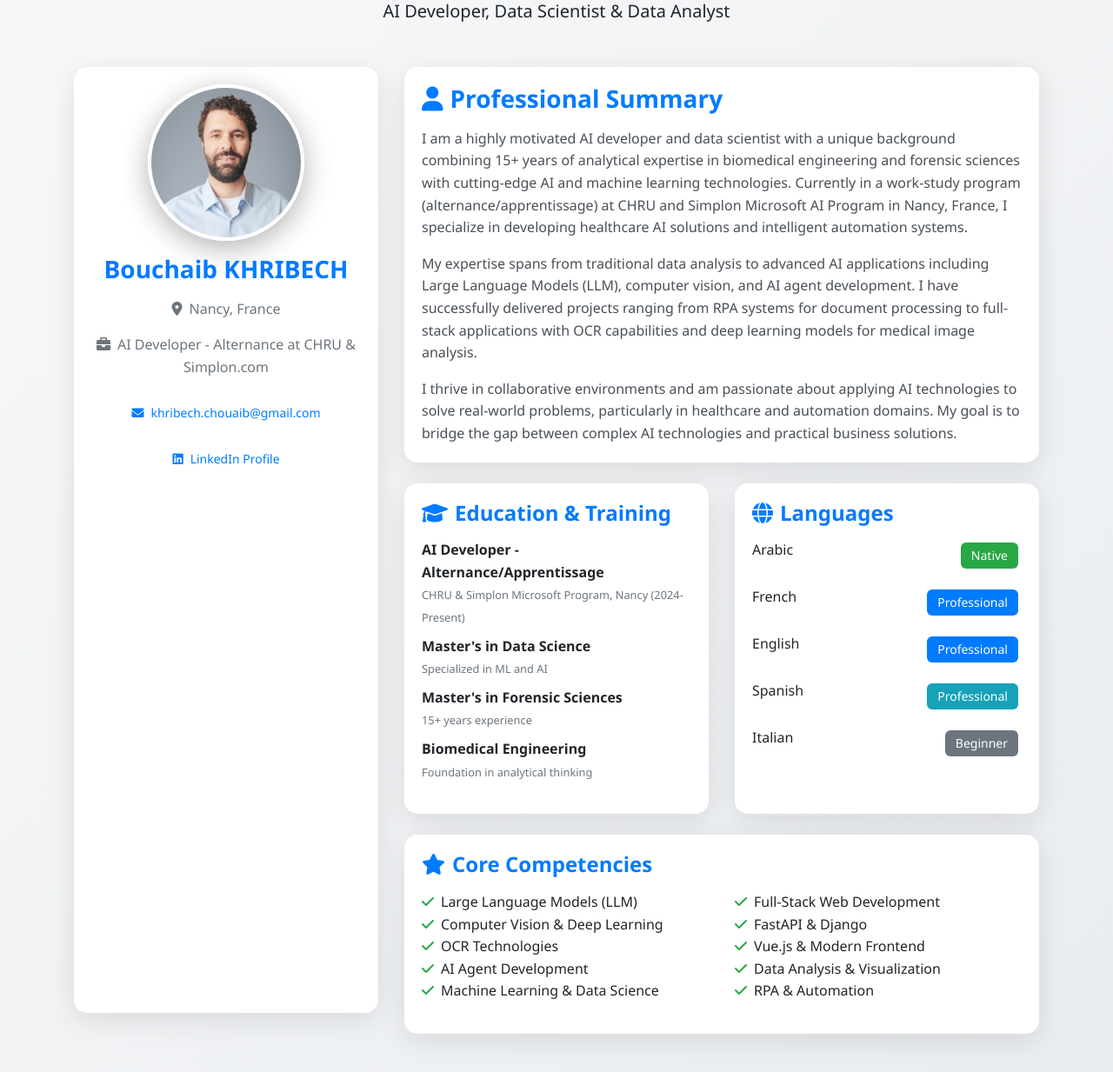
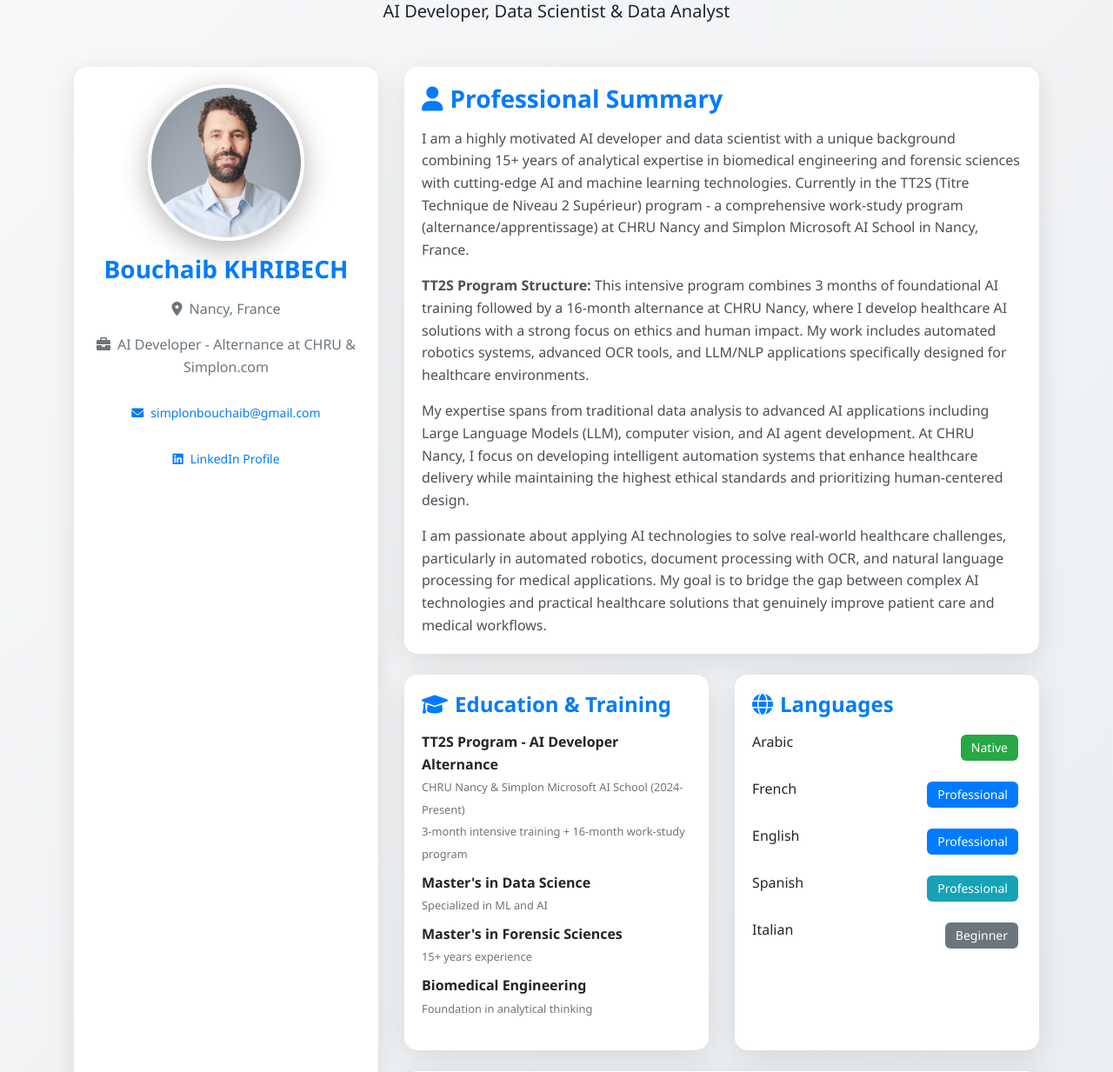
Before and after one commit to simbouch/portfolio_project, a Flask app: page /about in a window 1280 px wide. Shown: the part 208-1441 px from the top of the page at 87% size. Run offline with Flask 3, Linux system fonts and the light colour scheme; parts of the project's set-up code (start-up, migrations or seed data) failed here and were passed over; some libraries are stand-ins or nearby versions.

Commit message:
Complete deployment fixes and integrate TT2S program information
DEPLOYMENT FIXES:
- Renamed app.py to app_legacy.py to avoid auto-detection conflicts
- Created robust startup script (start.sh) for explicit deployment control
- Enhanced Procfile with proper Gunicorn configuration
- Updated render.yaml with startup script and explicit PORT configuration
- Fixed Docker configuration to use proper WSGI entry point

EMAIL CORRECTIONS:
- Updated all email references from khribech.chouaib@gmail.com to simplonbouchaib@gmail.com
- Fixed email in config.py, app/__init__.py, and all templates
- Ensured consistent contact information across the portfolio

TT2S PROGRAM INTEGRATION:
- Updated About section with comprehensive TT2S program details
- Added information about 3-month intensive training + 16-month alternance structure
- Highlighted work on automated robotics and OCR tools at CHRU Nancy
- Emphasized focus on healthcare AI, ethics, and human impact
- Updated experience model with detailed TT2S program information
- Enhanced all templates to reflect current role at CHRU Nancy & Simplon Microsoft AI School

PROFESSIONAL ENHANCEMENTS:
- Improved program structure description (TT2S - Titre Technique de Niveau 2 Supérieur)
- Added focus on LLM/NLP applications for healthcare
- Highlighted automated robotics systems development
- Emphasized ethical AI development and human-centered design
- Updated contact information and role descriptions across all pages

TESTING:
- All routes tested and working correctly
- WSGI configuration verified and functional
- Application ready for successful deployment

```diff
--- a/app/__init__.py
+++ b/app/__init__.py
@@ -113,7 +113,7 @@ def create_app(config_class="config.DevelopmentConfig"):
                 if app.config.get('MAIL_SERVER'):
                     msg = Message("New Contact Form Submission",
                                   sender=app.config.get('MAIL_USERNAME', email),
-                                  recipients=[app.config.get('CONTACT_EMAIL', 'khribech.chouaib@gmail.com')])
+                                  recipients=[app.config.get('CONTACT_EMAIL', 'simplonbouchaib@gmail.com')])
                     msg.body = f"Name: {name}\nEmail: {email}\n\nMessage:\n{message}"
                     mail.send(msg)
                     flash("Your message has been sent successfully!", "success")
--- a/config.py
+++ b/config.py
@@ -16,7 +16,7 @@ class Config:
     MAIL_USE_TLS = os.environ.get('MAIL_USE_TLS', 'true').lower() in ['true', 'on', '1']
     MAIL_USERNAME = os.environ.get('MAIL_USERNAME')
     MAIL_PASSWORD = os.environ.get('MAIL_PASSWORD')
-    CONTACT_EMAIL = os.environ.get('CONTACT_EMAIL', 'khribech.chouaib@gmail.com')
+    CONTACT_EMAIL = os.environ.get('CONTACT_EMAIL', 'simplonbouchaib@gmail.com')
 
 class DevelopmentConfig(Config):
     """Development environment configuration."""
--- a/render.yaml
+++ b/render.yaml
@@ -3,9 +3,11 @@ services:
     name: portfolio
     env: python
     buildCommand: pip install -r requirements.txt
-    startCommand: gunicorn wsgi:app
+    startCommand: chmod +x start.sh && ./start.sh
     envVars:
       - key: SECRET_KEY
         generateValue: true
       - key: FLASK_CONFIG
         value: config.ProductionConfig
+      - key: PORT
+        value: 10000
--- a/templates/about.html
+++ b/templates/about.html
@@ -25,8 +25,8 @@
                     <i class="fas fa-briefcase mr-2"></i>AI Developer - Alternance at CHRU & Simplon.com
                 </p>
                 <div class="contact-info">
-                    <a href="mailto:khribech.chouaib@gmail.com" class="btn btn-outline-primary btn-sm mb-2 d-block">
-                        <i class="fas fa-envelope mr-2"></i>khribech.chouaib@gmail.com
+                    <a href="mailto:simplonbouchaib@gmail.com" class="btn btn-outline-primary btn-sm mb-2 d-block">
+                        <i class="fas fa-envelope mr-2"></i>simplonbouchaib@gmail.com
                     </a>
                     <a href="https://www.linkedin.com/in/khbouchaib" target="_blank" class="btn btn-outline-info btn-sm d-block">
                         <i class="fab fa-linkedin mr-2"></i>LinkedIn Profile
@@ -43,13 +43,16 @@
                     <i class="fas fa-user mr-2"></i>Professional Summary
                 </h3>
                 <p class="card-text">
-                    I am a highly motivated AI developer and data scientist with a unique background combining 15+ years of analytical expertise in biomedical engineering and forensic sciences with cutting-edge AI and machine learning technologies. Currently in a work-study program (alternance/apprentissage) at CHRU and Simplon Microsoft AI Program in Nancy, France, I specialize in developing healthcare AI solutions and intelligent automation systems.
+                    I am a highly motivated AI developer and data scientist with a unique background combining 15+ years of analytical expertise in biomedical engineering and forensic sciences with cutting-edge AI and machine learning technologies. Currently in the TT2S (Titre Technique de Niveau 2 Supérieur) program - a comprehensive work-study program (alternance/apprentissage) at CHRU Nancy and Simplon Microsoft AI School in Nancy, France.
                 </p>
                 <p class="card-text">
-                    My expertise spans from traditional data analysis to advanced AI applications including Large Language Models (LLM), computer vision, and AI agent development. I have successfully delivered projects ranging from RPA systems for document processing to full-stack applications with OCR capabilities and deep learning models for medical image analysis.
+                    <strong>TT2S Program Structure:</strong> This intensive program combines 3 months of foundational AI training followed by a 16-month alternance at CHRU Nancy, where I develop healthcare AI solutions with a strong focus on ethics and human impact. My work includes automated robotics systems, advanced OCR tools, and LLM/NLP applications specifically designed for healthcare environments.
                 </p>
                 <p class="card-text">
-                    I thrive in collaborative environments and am passionate about applying AI technologies to solve real-world problems, particularly in healthcare and automation domains. My goal is to bridge the gap between complex AI technologies and practical business solutions.
+                    My expertise spans from traditional data analysis to advanced AI applications including Large Language Models (LLM), computer vision, and AI agent development. At CHRU Nancy, I focus on developing intelligent automation systems that enhance healthcare delivery while maintaining the highest ethical standards and prioritizing human-centered design.
+                </p>
+                <p class="card-text">
+                    I am passionate about applying AI technologies to solve real-world healthcare challenges, particularly in automated robotics, document processing with OCR, and natural language processing for medical applications. My goal is to bridge the gap between complex AI technologies and practical healthcare solutions that genuinely improve patient care and medical workflows.
                 </p>
             </div>
         </div>
@@ -63,8 +66,9 @@
                         </h4>
                         <ul class="list-unstyled">
                             <li class="mb-2">
-                                <strong>AI Developer - Alternance/Apprentissage</strong><br>
-                                <small class="text-muted">CHRU & Simplon Microsoft Program, Nancy (2024-Present)</small>
+                                <strong>TT2S Program - AI Developer Alternance</strong><br>
+                                <small class="text-muted">CHRU Nancy & Simplon Microsoft AI School (2024-Present)</small><br>
+                                <small class="text-muted">3-month intensive training + 16-month work-study program</small>
                             </li>
                             <li class="mb-2">
                                 <strong>Master's in Data Science</strong><br>
--- a/templates/contact.html
+++ b/templates/contact.html
@@ -63,8 +63,8 @@
                     <i class="fas fa-briefcase fa-lg text-primary mb-2"></i>
                     <p class="mb-0">
                         <strong>Current Role:</strong><br>
-                        AI Developer - Alternance<br>
-                        <small class="text-muted">CHRU & Simplon.com</small>
+                        AI Developer - TT2S Program<br>
+                        <small class="text-muted">CHRU Nancy & Simplon Microsoft AI School</small>
                     </p>
                 </div>
             </div>
--- a/templates/index.html
+++ b/templates/index.html
@@ -17,7 +17,7 @@
                 <h1 class="display-4 mb-3">Bouchaib Khribech</h1>
                 <h2 class="h4 text-muted mb-4">AI Developer & Data Scientist</h2>
                 <p class="lead mb-4">
-                    AI Developer in work-study program at CHRU & Simplon.com, specializing in healthcare AI, machine learning, and intelligent automation solutions.
+                    AI Developer in TT2S program at CHRU Nancy & Simplon Microsoft AI School, specializing in healthcare AI, automated robotics, and ethical AI solutions.
                 </p>
                 <div class="hero-buttons">
                     <a href="{{ url_for('projects') }}" class="btn btn-primary btn-lg mr-3">View My Work</a>
@@ -35,10 +35,10 @@
             <div class="card-body p-4">
                 <h3 class="card-title text-center mb-4">About Me</h3>
                 <p class="text-justify">
-                    Currently in a work-study program (alternance/apprentissage) at CHRU and Simplon Microsoft AI Program in Nancy, France, I combine 15+ years of analytical expertise from biomedical engineering and forensic sciences with cutting-edge AI technologies. My unique background provides a strong foundation for developing innovative healthcare AI solutions and intelligent automation systems.
+                    Currently in the TT2S (Titre Technique de Niveau 2 Supérieur) program at CHRU Nancy and Simplon Microsoft AI School in Nancy, France. This comprehensive program combines 3 months of intensive AI training with 16 months of work-study at CHRU Nancy, where I develop healthcare AI solutions with a strong focus on ethics and human impact.
                 </p>
                 <p class="text-justify">
-                    I specialize in Large Language Models (LLM), computer vision, OCR technologies, and AI agent development. My projects range from RPA systems for document processing to full-stack applications with advanced machine learning capabilities, always focusing on practical, real-world applications.
+                    I specialize in automated robotics systems, advanced OCR tools, and LLM/NLP applications for healthcare environments. My work combines 15+ years of analytical expertise from biomedical engineering and forensic sciences with cutting-edge AI technologies, always prioritizing ethical considerations and human-centered design in healthcare AI development.
                 </p>
             </div>
         </div>
```
Also changed, not shown: app/models/experience.py (+5 -5 lines), app_legacy.py (renamed from app.py), 3 other files.
